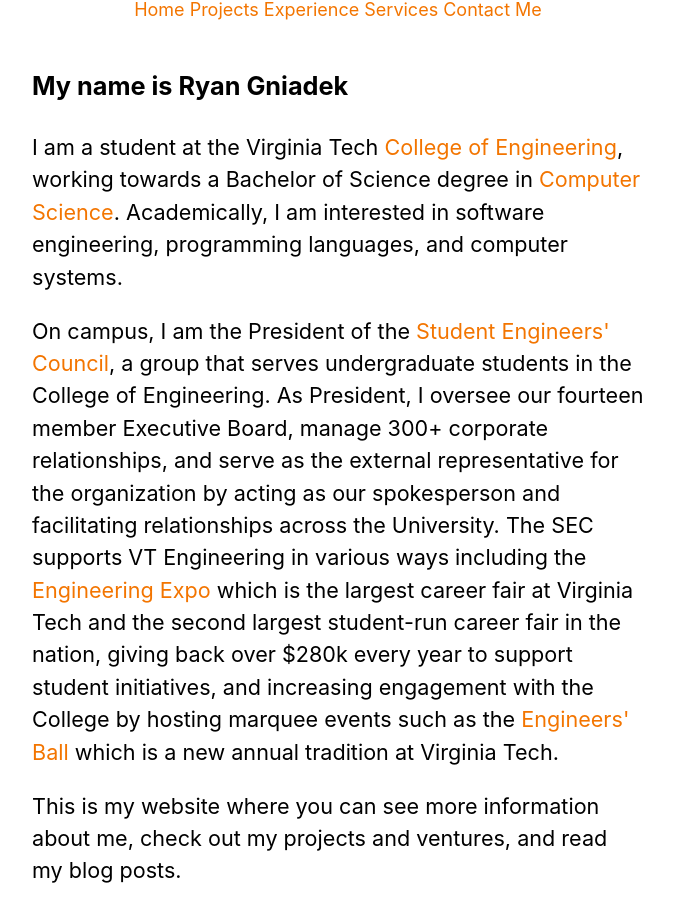
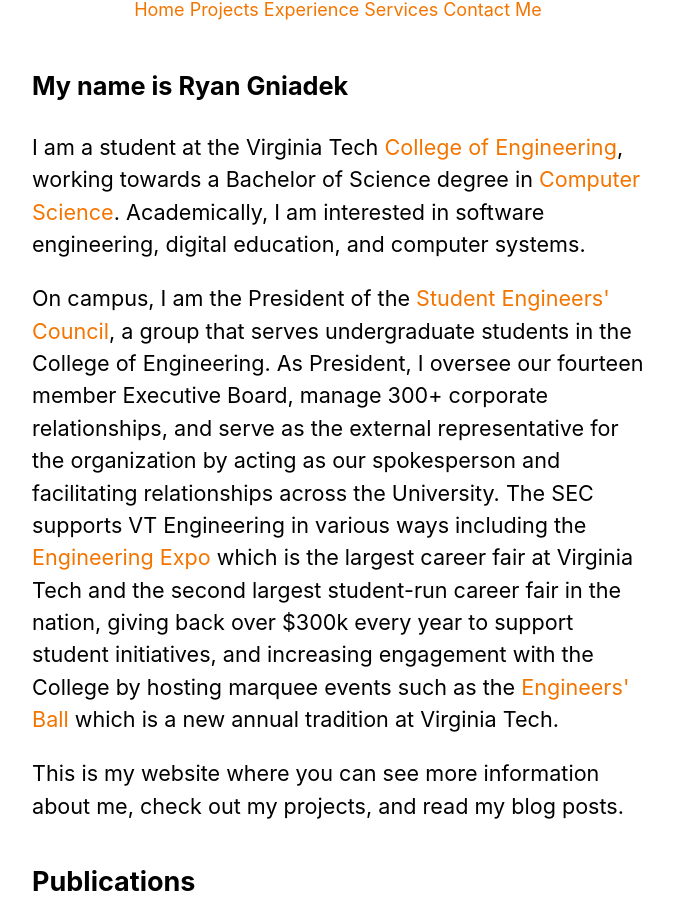
Before and after one commit to ryangniadek/next-js-website, a Next.js app: page / in a window 1280 px wide. Shown: the part 258-1181 px from the top of the page, without its empty margins (302-975 px from the left). Built offline with nearby package versions, Linux system fonts and the light colour scheme.

Commit message:
Changed homepage

```diff
--- a/pages/index.js
+++ b/pages/index.js
@@ -22,12 +22,11 @@ export default function Home({ allPostsData }) {
           <Link href="https://cs.vt.edu/">
             <a>Computer Science</a>
           </Link>
-          . Academically, I am interested in software engineering, programming
-          languages, and computer systems.{" "}
+          . Academically, I am interested in software engineering, digital education, and computer systems.{" "}
         </p>
         <p>
           On campus, I am the President of the{" "}
-          <Link href="https://www.sec.vt.edu/about/leadership/RyanGniadek.html">
+          <Link href="https://sec.vt.edu/about/leadership/RyanGniadek.html">
             <a>Student Engineers' Council</a>
           </Link>
           , a group that serves undergraduate students in the College of
@@ -35,11 +34,11 @@ export default function Home({ allPostsData }) {
           manage 300+ corporate relationships, and serve as the external representative for
           the organization by acting as our spokesperson and facilitating relationships across the University.
           The SEC supports VT Engineering in various ways including the{" "}
-          <Link href="https://expo.sec.vt.edu">
+          <Link href="https://sec.vt.edu/expo">
             <a>Engineering Expo </a>
           </Link>
           which is the largest career fair at Virginia Tech and the second largest student-run career fair in the nation,
-          giving back over $280k every year to support student initiatives, and increasing engagement with the College by
+          giving back over $300k every year to support student initiatives, and increasing engagement with the College by
           hosting marquee events such as the{" "}
           <Link href="https://twitter.com/VTEngineering/status/1498466372279488514">
             <a>Engineers' Ball </a>
@@ -48,7 +47,7 @@ export default function Home({ allPostsData }) {
         </p>
         <p>
           This is my website where you can see more information about me, check
-          out my projects and ventures, and read my blog posts.
+          out my projects, and read my blog posts.
         </p>
       </section>
       <section className={`${utilStyles.headingMd} ${utilStyles.padding1px}`}>
```
